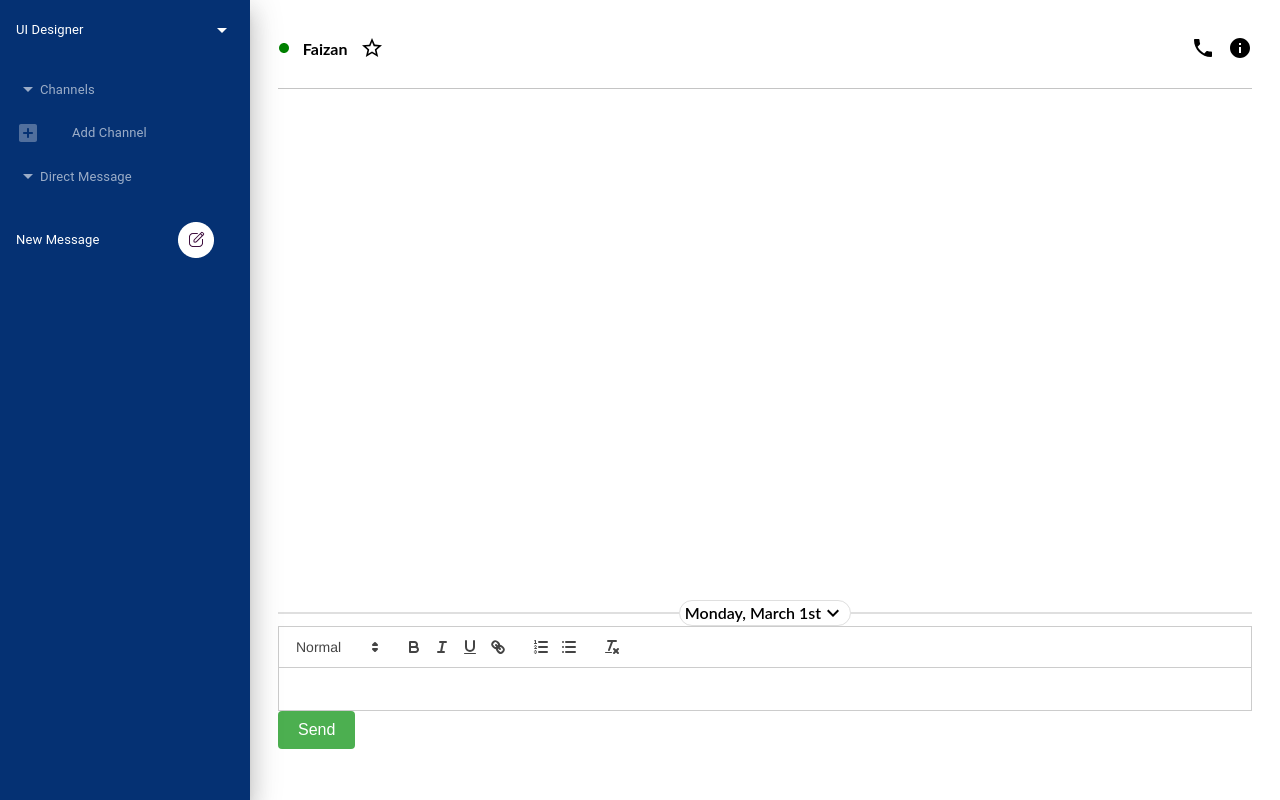
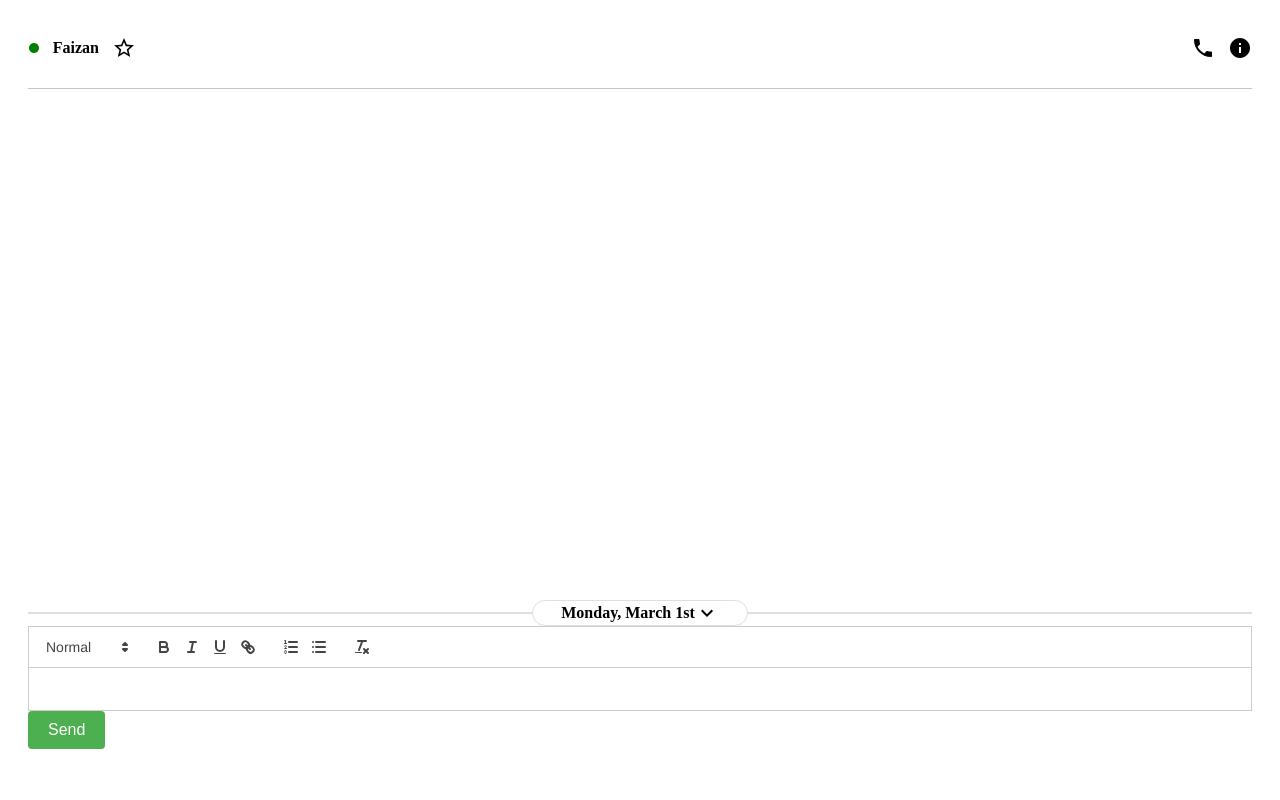
Before and after one commit to Areeb610/Slackify-app, a React (Vite) app in the folder frontend/: page /chats in a window 1280 px wide. Shown: the top 800 px of the page. Built offline with nearby package versions, Linux system fonts and the light colour scheme.

Commit message:
correct some errors

```diff
--- a/frontend/src/App.jsx
+++ b/frontend/src/App.jsx
@@ -1,25 +1,23 @@
-import './App.css'
-import {Route, BrowserRouter} from 'react-router-dom';
-import Chatspage from './pages/Chatspage';
-import Login from './pages/Login';
-import NewWorkspace from './pages/NewWorkspace';
-import SideBar from './pages/SideBar';
-import Signup from './pages/Signup';
-import MainPage from './pages/MainPage';
+import "./App.css";
+import { Route, BrowserRouter } from "react-router-dom";
+import Chatspage from "./pages/Chatspage";
+import Login from "./pages/Login";
+import SideBar from "./pages/SideBar";
+import Signup from "./pages/Signup";
+import Homepage from "./pages/Homepage";
 
 function App() {
   return (
     <div className="App">
-    <BrowserRouter >
-      <Route path="/" component={MainPage} />
-      <Route path="/" component={NewWorkspace} exact />
-      <Route path="/chats" component={Chatspage} />
-      <Route path="/sidebar" component={SideBar} />
-      <Route path="/login" component={Login} />
-      <Route path="/signup" component={Signup} />
-    </BrowserRouter>
+      <BrowserRouter>
+        <Route path="/" component={Homepage} exact />
+        <Route path="/chats" component={Chatspage} />
+        <Route path="/sidebar" component={SideBar} />
+        <Route path="/login" component={Login} />
+        <Route path="/signup" component={Signup} />
+      </BrowserRouter>
     </div>
-  )
+  );
 }
 
 export default App;
```
